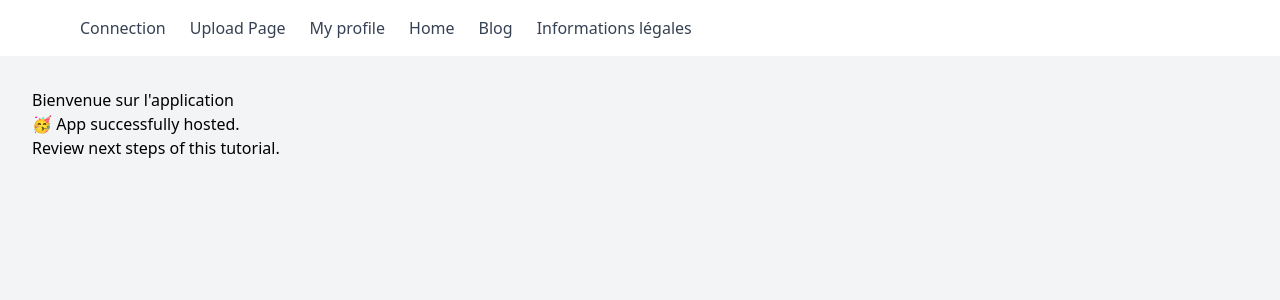
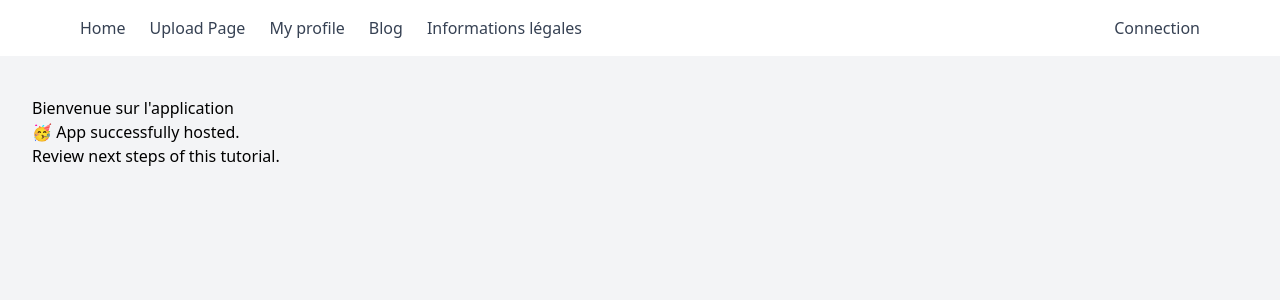
Before and after one commit to PeurDeLaConduite/backendTemplate, a Next.js app: page / in a window 1280 px wide. Shown: the top 300 px of the page. Built offline with nearby package versions, Linux system fonts and the light colour scheme; no server answers; what @aws-amplify/ui-react, aws-amplify would draw is missing.

Commit message:
feature Base One 12

```diff
--- a/app/layout.tsx
+++ b/app/layout.tsx
@@ -10,21 +10,20 @@ Amplify.configure(outputs);
 import "./globals.css";
 
 import { AuthProvider } from "@/src/components/Authentication/auth-provider";
+import { AuthIsConnected } from "@/src/context/AuthContext";
 
-export default function RootLayout({
-    children
-}: {
-    children: React.ReactNode;
-}) {
+export default function RootLayout({ children }: { children: React.ReactNode }) {
     return (
         <html lang="en">
             <body>
-                <Header />
-                <AuthProvider>
-                    <main className="min-h-screen bg-gray-100 p-8">
-                        {children}
-                    </main>
-                </AuthProvider>
+                <AuthIsConnected>
+                    <Header />
+                    <AuthProvider>
+                        <main className="min-h-screen bg-gray-100 px-4 py-6 sm:px-8 sm:py-10">
+                            {children}
+                        </main>
+                    </AuthProvider>
+                </AuthIsConnected>
             </body>
         </html>
     );
--- a/package.json
+++ b/package.json
@@ -24,6 +24,7 @@
         "clsx": "^2.1.1",
         "execa": "^9.5.2",
         "global": "^4.4.0",
+        "js-cookie": "^3.0.5",
         "next": "15.3.1",
         "react": "^19.0.0",
         "react-dom": "^19.0.0",
--- a/src/components/Authentication/Authentication.tsx
+++ b/src/components/Authentication/Authentication.tsx
@@ -6,35 +6,18 @@ import { Authenticator } from "@aws-amplify/ui-react";
 import "@aws-amplify/ui-react/styles.css";
 import outputs from "@/amplify_outputs.json";
 import { configureI18n, formFields } from "@/src/utils/amplifyUiConfig";
+import UserProfileGuard from "./UserProfileGuard"; // ✅ Sous-composant de protection
 
-// Configuration
+// Configure AWS Amplify et i18n
 Amplify.configure(outputs);
 configureI18n();
 
-export default function Authentication({
-    children
-}: {
-    children: React.ReactNode;
-}) {
+export default function Authentication({ children }: { children: React.ReactNode }) {
     return (
         <Authenticator formFields={formFields}>
             {({ signOut, user }) =>
                 user ? (
-                    <div className="min-h-screen bg-gray-50 text-gray-900">
-                        <header className="p-4 border-b border-gray-200 flex justify-between items-center">
-                            <p>
-                                Connecté en tant que :{" "}
-                                <strong>{user?.username}</strong>
-                            </p>
-                            <button
-                                onClick={signOut}
-                                className="bg-red-600 text-white px-4 py-2 rounded hover:bg-red-700 transition"
-                            >
-                                Se déconnecter
-                            </button>
-                        </header>
-                        <main className="p-6">{children}</main>
-                    </div>
+                    <UserProfileGuard signOut={() => signOut?.()}>{children}</UserProfileGuard>
                 ) : (
                     <p>Chargement...</p>
                 )
--- /dev/null
+++ b/src/components/Authentication/UserProfileGuard.tsx
@@ -0,0 +1,58 @@
+"use client";
+
+import React, { useEffect, useState } from "react";
+import { useRouter } from "next/navigation";
+import Cookies from "js-cookie";
+export default function UserProfileGuard({
+    signOut,
+    children,
+}: {
+    signOut: () => void;
+    children: React.ReactNode;
+}) {
+    const [firstName, setFirstName] = useState("");
+    const [familyName, setFamilyName] = useState("");
+    const [loading, setLoading] = useState(true);
+    const router = useRouter();
+
+    useEffect(() => {
+        const cookieProfile = Cookies.get("userProfile");
+
+        if (!cookieProfile) {
+            router.push("/profile"); // Redirection vers la page profil
+            return;
+        }
+
+        try {
+            const parsed = JSON.parse(cookieProfile);
+            setFirstName(parsed.firstName || "");
+            setFamilyName(parsed.familyName || "");
+            setLoading(false);
+        } catch (e) {
+            console.error("Erreur lecture cookie userProfile", e);
+            router.push("/profile");
+        }
+    }, [router]);
+
+    if (loading) return <p>Chargement du profil...</p>;
+
+    return (
+        <div className="min-h-screen bg-gray-50 text-gray-900">
+            <header className="p-4 border-b border-gray-200 flex justify-between items-center">
+                <p>
+                    Connecté en tant que :{" "}
+                    <strong>
+                        {firstName} {familyName}
+                    </strong>
+                </p>
+                <button
+                    onClick={signOut}
+                    className="bg-red-600 text-white px-4 py-2 rounded hover:bg-red-700 transition"
+                >
+                    Se déconnecter
+                </button>
+            </header>
+            <main className="p-6">{children}</main>
+        </div>
+    );
+}
--- a/src/components/Header/Header.jsx
+++ b/src/components/Header/Header.jsx
@@ -1,47 +1,58 @@
+"use client";
+
 import React from "react";
 import Link from "next/link";
+import { useAuth } from "@/src/context/AuthContext";
+import { PowerButton } from "../buttons/Buttons";
 
 const Header = () => {
+    const { isLoggedIn, firstName, familyName, logout } = useAuth();
+
     return (
         <header className="bg-white shadow-md">
             <nav className="max-w-6xl mx-auto flex items-center justify-between p-4">
                 <div className="flex gap-6">
-                    <Link
-                        href="/connection"
-                        className="text-gray-700 hover:text-blue-600 font-medium transition"
-                    >
-                        Connection
+                    <Link href="/" className="text-gray-700 hover:text-blue-600">
+                        Home
                     </Link>
-                    <Link
-                        href="/uploadPage"
-                        className="text-gray-700 hover:text-blue-600 font-medium transition"
-                    >
+                    <Link href="/uploadPage" className="text-gray-700 hover:text-blue-600">
                         Upload Page
                     </Link>
-                    <Link
-                        href="/profile"
-                        className="text-gray-700 hover:text-blue-600 font-medium transition"
-                    >
+                    <Link href="/profile" className="text-gray-700 hover:text-blue-600">
                         My profile
                     </Link>
-                    <Link
-                        href="/"
-                        className="text-gray-700 hover:text-blue-600 font-medium transition"
-                    >
-                        Home
-                    </Link>
-                    <Link
-                        href="/blog"
-                        className="text-gray-700 hover:text-blue-600 font-medium transition"
-                    >
+                    <Link href="/blog" className="text-gray-700 hover:text-blue-600">
                         Blog
                     </Link>
                     <Link
                         href="/informations-legales"
-                        className="text-gray-700 hover:text-blue-600 font-medium transition"
+                        className="text-gray-700 hover:text-blue-600"
                     >
                         Informations légales
                     </Link>
+                </div>
+
+                <div className="flex items-center gap-4">
+                    {isLoggedIn ? (
+                        <>
+                            <p className="text-sm text-gray-700">
+                                Connecté en tant que :{" "}
+                                <strong>
+                                    {firstName} {familyName}
+                                </strong>
+                            </p>
+                            <PowerButton
+                                onClick={logout}
+                                className="bg-red-600 text-white px-4 py-2 rounded hover:bg-red-700 transition"
+                            >
+                                Se déconnecter
+                            </PowerButton>
+                        </>
+                    ) : (
+                        <Link href="/connection" className="text-gray-700 hover:text-blue-600">
+                            Connection
+                        </Link>
+                    )}
                 </div>
             </nav>
         </header>
--- a/src/components/buttons/Buttons.tsx
+++ b/src/components/buttons/Buttons.tsx
@@ -9,7 +9,7 @@ import AddIcon from "@mui/icons-material/Add";
 import SendIcon from "@mui/icons-material/Send";
 import BackspaceIcon from "@mui/icons-material/Backspace";
 import ArrowBackIcon from "@mui/icons-material/ArrowBack";
-
+import PowerSettingsNewIcon from "@mui/icons-material/PowerSettingsNew";
 import type { SxProps, Theme } from "@mui/material";
 
 type ButtonProps = {
@@ -20,12 +20,7 @@ type ButtonProps = {
     color?: string;
 };
 
-export function EditButton({
-    onClick,
-    label,
-    className,
-    color,
-}: ButtonProps) {
+export function EditButton({ onClick, label, className, color }: ButtonProps) {
     return (
         <ButtonBase
             label={label}
@@ -136,3 +131,17 @@ export function ClearFieldButton({ onClick, label, className }: ButtonProps) {
         />
     );
 }
+export function PowerButton({ onClick, label, className }: ButtonProps) {
+    return (
+        <ButtonBase
+            label={label}
+            title="Déconnexion"
+            onClick={onClick}
+            icon={<PowerSettingsNewIcon />}
+            color="error" // rouge pour indiquer la déconnexion
+            className={className}
+            variant="outlined"
+            sx={{ ...(deleteButtonStyles || {}) }}
+        />
+    );
+}
--- /dev/null
+++ b/src/context/AuthContext.tsx
@@ -0,0 +1,67 @@
+"use client";
+
+import React, { createContext, useContext, useEffect, useState } from "react";
+import Cookies from "js-cookie";
+
+type AuthContextType = {
+    isLoggedIn: boolean;
+    firstName: string;
+    familyName: string;
+    logout: () => void;
+    refreshProfile: () => void;
+};
+
+const AuthContext = createContext<AuthContextType | undefined>(undefined);
+
+export const AuthIsConnected = ({ children }: { children: React.ReactNode }) => {
+    const [isLoggedIn, setIsLoggedIn] = useState(false);
+    const [firstName, setFirstName] = useState("");
+    const [familyName, setFamilyName] = useState("");
+
+    const loadProfile = () => {
+        const cookieProfile = Cookies.get("userProfile");
+        if (cookieProfile) {
+            try {
+                const parsed = JSON.parse(cookieProfile);
+                setFirstName(parsed.firstName || "");
+                setFamilyName(parsed.familyName || "");
+                setIsLoggedIn(true);
+            } catch {
+                setIsLoggedIn(false);
+            }
+        } else {
+            setIsLoggedIn(false);
+        }
+    };
+
+    const logout = () => {
+        Cookies.remove("userProfile");
+        setIsLoggedIn(false);
+        setFirstName("");
+        setFamilyName("");
+    };
+
+    useEffect(() => {
+        loadProfile();
+    }, []);
+
+    return (
+        <AuthContext.Provider
+            value={{
+                isLoggedIn,
+                firstName,
+                familyName,
+                logout,
+                refreshProfile: loadProfile,
+            }}
+        >
+            {children}
+        </AuthContext.Provider>
+    );
+};
+
+export const useAuth = () => {
+    const context = useContext(AuthContext);
+    if (!context) throw new Error("useAuth must be used within AuthIsConnected");
+    return context;
+};
```
Also changed, not shown: src/components/Profile/ProfileManager.tsx (+14 -20 lines), src/components/Profile/ReadOnlyProfileView.tsx (+36 -29 lines).
